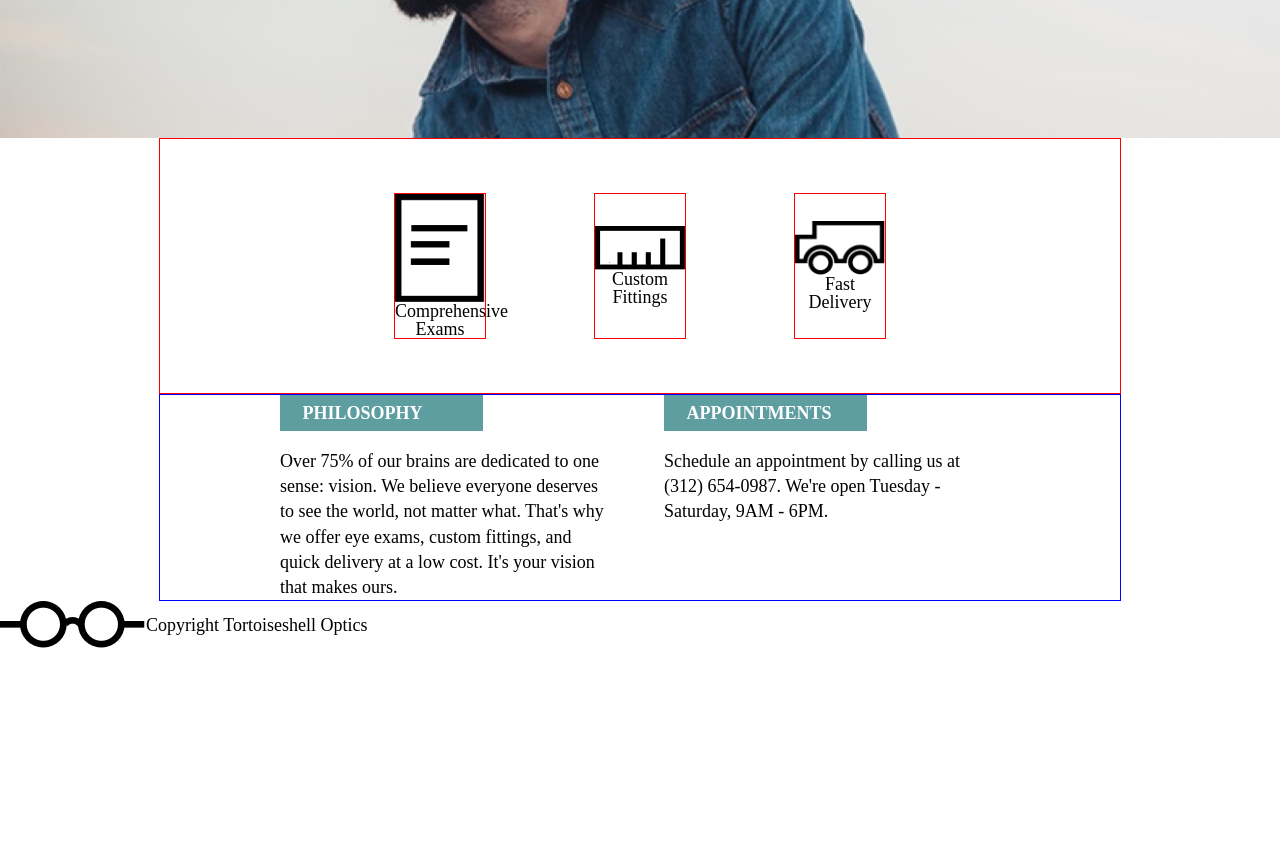
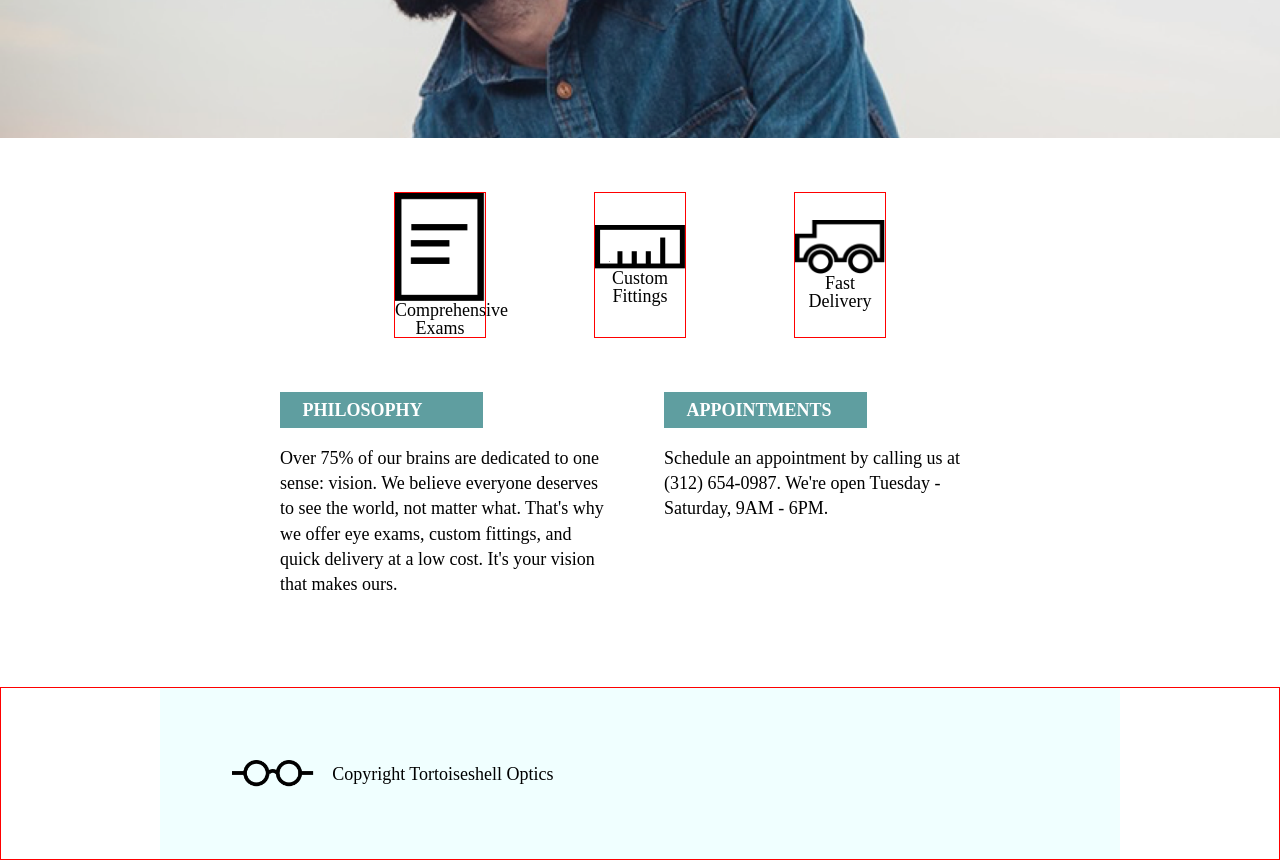
Before and after one commit to takuya-fujii/tortoiseshell-optics, a plain HTML site: page index.html in a window 1280 px wide. Shown: the part 420-1280 px from the top of the page. Before the commit the page ends 1069 px from the top, so only its background shows below. Drawn offline with Linux system fonts and the light colour scheme.

Commit message:
Final adjustment for desktop screnn size.

```diff
--- a/index.html
+++ b/index.html
@@ -75,9 +75,11 @@
 
 
     <footer>
-      <div class="container-align-left">
-        <img src="./resources/images/logo-black.png" alt="black logo" />
-        <span>Copyright Tortoiseshell Optics</span>
+      <div class="container-align-center">
+        <div class="copyright">
+          <img src="./resources/images/logo-black.png" alt="black logo" />
+          <span>Copyright Tortoiseshell Optics</span>
+        </div>
       </div>
     </footer>
   </body>
--- a/resources/css/style.css
+++ b/resources/css/style.css
@@ -92,7 +92,6 @@ header .sales-copy h1 {
 
 main {
   display: flex;
-  flex-wrap: wrap;
   justify-content: center;
 }
 main .contents {
@@ -100,7 +99,6 @@ main .contents {
   flex-direction: column;
 }
 main .advantages {
-    border: 1px solid red;
     text-transform: capitalize;
 }
 main .advantages .box {
@@ -119,14 +117,13 @@ main .advantages .box img {
   max-width: 100%;
   overflow: auto;
 }
-main .advantages .box img .exams {max-width: 3.5rem;}
-main .advantages .box img .fittings {width: 5rem;}
-main .advantages .box img .delivery {width: 5rem;}
+
 
 main .info {
+  width: 100%;
   display: flex;
   align-items: flex-start;
-      border: 1px solid blue;
+  margin-bottom: 5rem;
 }
 main .info .box {
   width: 35%;
@@ -145,3 +142,24 @@ main .info p {
   margin-top: 1rem;
   line-height: 1.4;
 }
+
+
+
+footer {
+  display: flex;
+  justify-content: center;
+    border: 1px solid red;
+}
+footer .copyright{
+  display: flex;
+  justify-content: flex-start;
+  align-items: center;
+  width: calc(960px + 4rem);
+  background-color: azure;
+  padding: 4rem 4rem;
+}
+footer img {
+  height: 1.5rem;
+  width: auto;
+  margin: 0rem 1rem 0rem 0rem;
+}
```
